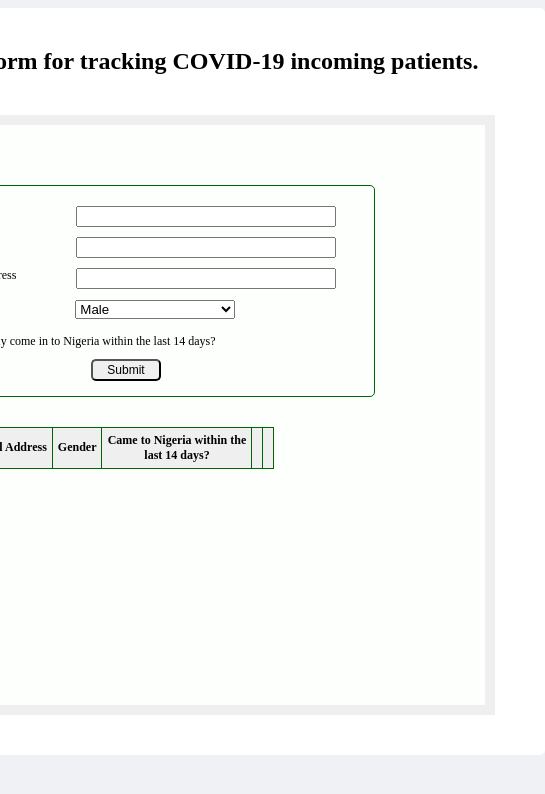
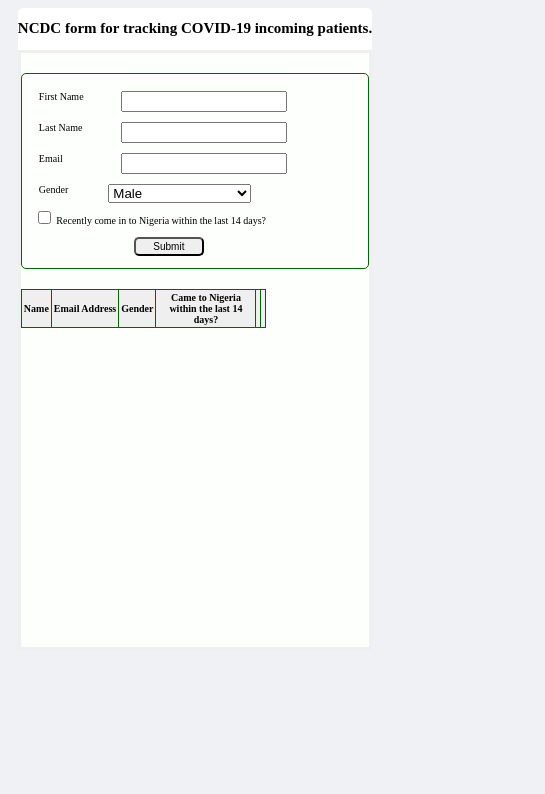
Before and after one commit to Salaudeen-Hafeez/mockup-project2, a website: page mockup-project2/index.html in a window 390 px wide. Shown: the whole page, 545 px wide, since content can reach past the window. Drawn offline with Linux system fonts and the light colour scheme.

Commit message:
Inclusion of Responsive design in the project

```diff
--- a/mockup-project2/index.css
+++ b/mockup-project2/index.css
@@ -13,7 +13,6 @@
     justify-content: center;
     align-items: center;
     border-radius: 5px;
-    margin-bottom: 20px;
     box-shadow: #efefef;
     padding: 20px;
     min-height: 70%;
@@ -23,35 +22,33 @@
     background-color: #b7f5b30a;
     border: 10px solid #efefef;
     padding: 20px;
-    margin: 20px 10px;
-    min-width: 600px;
+    margin: 20px;
+    width: 85%;
     min-height: 600px;
 }
 .input-container{
     border: 1px solid darkgreen;
     border-radius: 5px;
     font-size: 12px;
-    width: 450px;
+    width: 87%;
     height: auto;
     padding: 15px;
     margin-top: 40px;
     z-index: -1;
 }
-.data-container{
-    margin-top: 30px;
-    min-width: 540px;
-}
 .input-field{
     display: flex;
     justify-content: space-between;
-    width: 400px;
+    width: 80%;
     padding: 5px;
 }
 .select-option{
-margin: 6px 0 10px 4px;
+    display: flex;
+    justify-content: space-between;
+    width: 68%;
+    padding: 5px;
 }
 .select-option select{
-    margin-left: 92px;
     width: 10rem;
     }
 .btn{
@@ -62,6 +59,10 @@
     width: 70px;
     padding: 2px;
 }
+.data-container{
+    margin-top: 30px;
+    width: 97%;
+}
 th{
     background-color: #efefef;
 }
@@ -70,14 +71,99 @@
     border-collapse: collapse;
     justify-content: center;
     font-size: 12px;
-    padding: 5px;
+    padding: 3px;
 }
 th, td{
     overflow-wrap: break-word;
     text-align: center;
     max-width: 150px;
 }
+@media screen and (max-width: 544px) {
+    form{
+        background-color: white;
+        display: flex;
+        flex-direction: column;
+        justify-content: center;
+        align-items: center;
+        border-radius: 5px;
+        box-shadow: #efefef;
+        padding: 0px;
+        min-height: 70%;
+        width: 100%;
+    }
+    h2{
+        font-size: 15px;
+    }
+    .wrapper{
+        background-color: #b7f5b30a;
+        border: 3px solid #efefef;
+        width: 100%;
+        margin: 0;
+        padding: 0;
+        min-height: 600px;
+    }
+    .input-container{
+        border: 1px solid darkgreen;
+        border-radius: 5px;
+        font-size: 10px;
+        width: 100%;
+        margin-top: 20px;
+        padding: 12px;
+        height: auto;
+        z-index: -1;
+    }
+    .select-option{
+        width: 71.9%;
+    }
+    .select-option select{
+        width: 8.7rem;
+        }
+    .btn{
+        margin-left: 100px;
+        font-size: 10px;
+    }
+    .data-container{
+        margin-top: 20px;
+        width: 100%;
+    }
+    table, th, td{
+        border: 1px solid darkgreen;
+        font-size: 10px;
+        padding: 2px;
+    }
+    th, td{
+        max-width: 100px;
+    }
 
+}
+
+@media screen and (max-width: 426px) {
+    .select-option{
+        width: 69%;
+    }
+    .select-option select{
+        width: 9.1rem;
+        }
+
+}
+@media screen and (max-width: 376px) {
+    .select-option{
+        width: 73%;
+    }
+    .select-option select{
+        width: 9.1rem;
+        }
+
+}
+@media screen and (max-width: 321px) {
+    .select-option{
+        width: 80%;
+    }
+    .select-option select{
+        width: 9rem;
+        }
+
+}
 
 
 
--- a/mockup-project2/index.html
+++ b/mockup-project2/index.html
@@ -27,13 +27,13 @@
         </div>
 
         <div class="input-field">
-          <label for="email" class="col-4">Email Address</label>
+          <label for="email" class="col-4">Email</label>
           <input type="email" class="col-8" id="email1" required>
         </div>
 
         <div class="select-option">
           <label for="gender" class="col-4">Gender</label>
-          <select name="gender" id="gender" form="form1" required>
+          <select name="gender" class="col-8" id="gender" form="form1" required>
             <option value="Male">Male</option>
             <option value="Female">Female</option>
           </select>
--- a/mockup-project2/index.js
+++ b/mockup-project2/index.js
@@ -54,10 +54,10 @@
     cell4.innerHTML = `<a href="#">${data.toggle}</a>`;
     cell5 = newRow.insertCell(4);
     cell5.innerHTML = `<input type="button" value="Edit" onclick="onEdit(this)"
-    style="border-radius:5px;font-size:12px;cursor:pointer" >`;
+    style="border-radius:5px;font-size:10px;cursor:pointer" >`;
     cell6 = newRow.insertCell(5);
     cell6.innerHTML = `<input type="button" value="Delete" onclick="onDelete(this)"
-    style="border-radius:5px;font-size:12px;cursor:pointer">`;
+    style="border-radius:5px;font-size:10px;cursor:pointer">`;
 }
 
 
```
